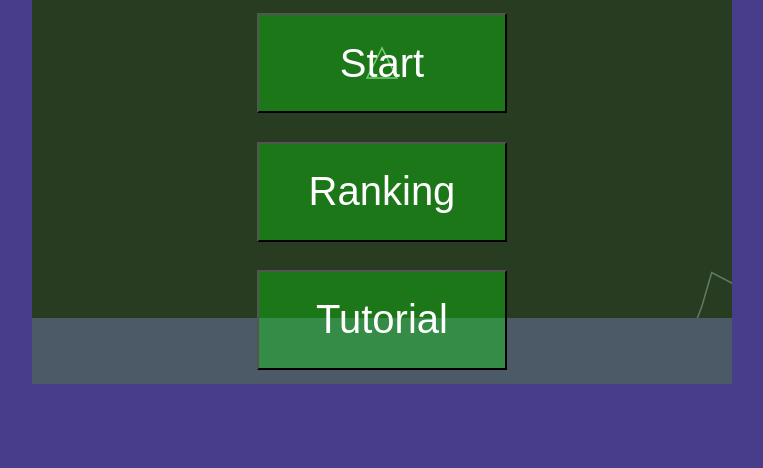
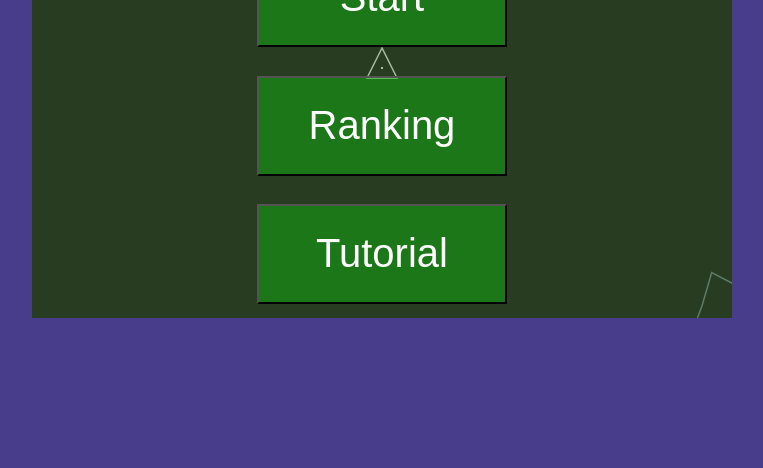
Before and after one commit to PauloSergioAR/asteroidgame, a plain HTML site: page index.html in a window 1280 px wide. Shown: the part 332-800 px from the top of the page, without its empty margins (258-1021 px from the left). Drawn offline with Linux system fonts and the light colour scheme.

Commit message:
fixing menu positioning
Signed-off-by: Paulo Sérgio Aquino Ribeiro <paulo.sergio.ar@gmail.com>

```diff
--- a/index.css
+++ b/index.css
@@ -18,11 +18,17 @@ body {
   justify-content: center;
 }
 
+#canvas {
+  position: absolute;
+  margin-top: auto;
+}
+
 #overlay {
   width: 700px;
   height: 500px;
+  z-index: 1;
   position: absolute;
-  top: 216px;
+  margin-top: auto;
   background: rgba(79, 121, 66, .5);
   display: flex;
   align-items: center;
--- a/index.html
+++ b/index.html
@@ -11,7 +11,6 @@
 
 <body>
   <div id="canvas-container">
-    <canvas id="canvas" width="700" height="500"></canvas>
     <div id="overlay">
           <div id="top">
               <h1>Asteroid Game</h1>
@@ -32,6 +31,8 @@
           <button id="tutorial_btn" class="menu_btn">Tutorial</button>
           <ul id="ranking"></ul>
     </div>
+    <canvas id="canvas" width="700" height="500"></canvas>
+
   </div>
   <script type="module" src="index.js"></script>
   <script type="module" src="src/menu.js"></script>
```
Lines whose indentation alone changed are shown as unchanged.
